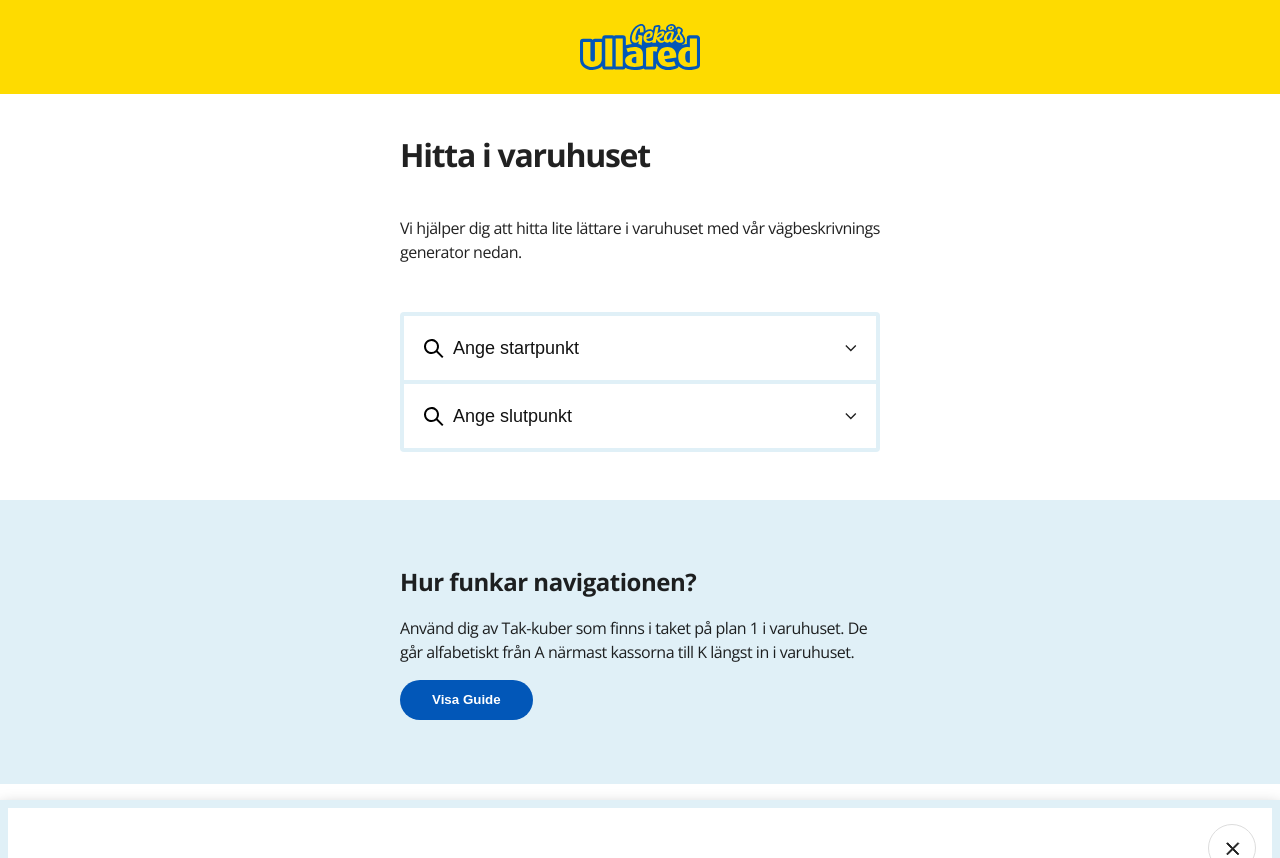
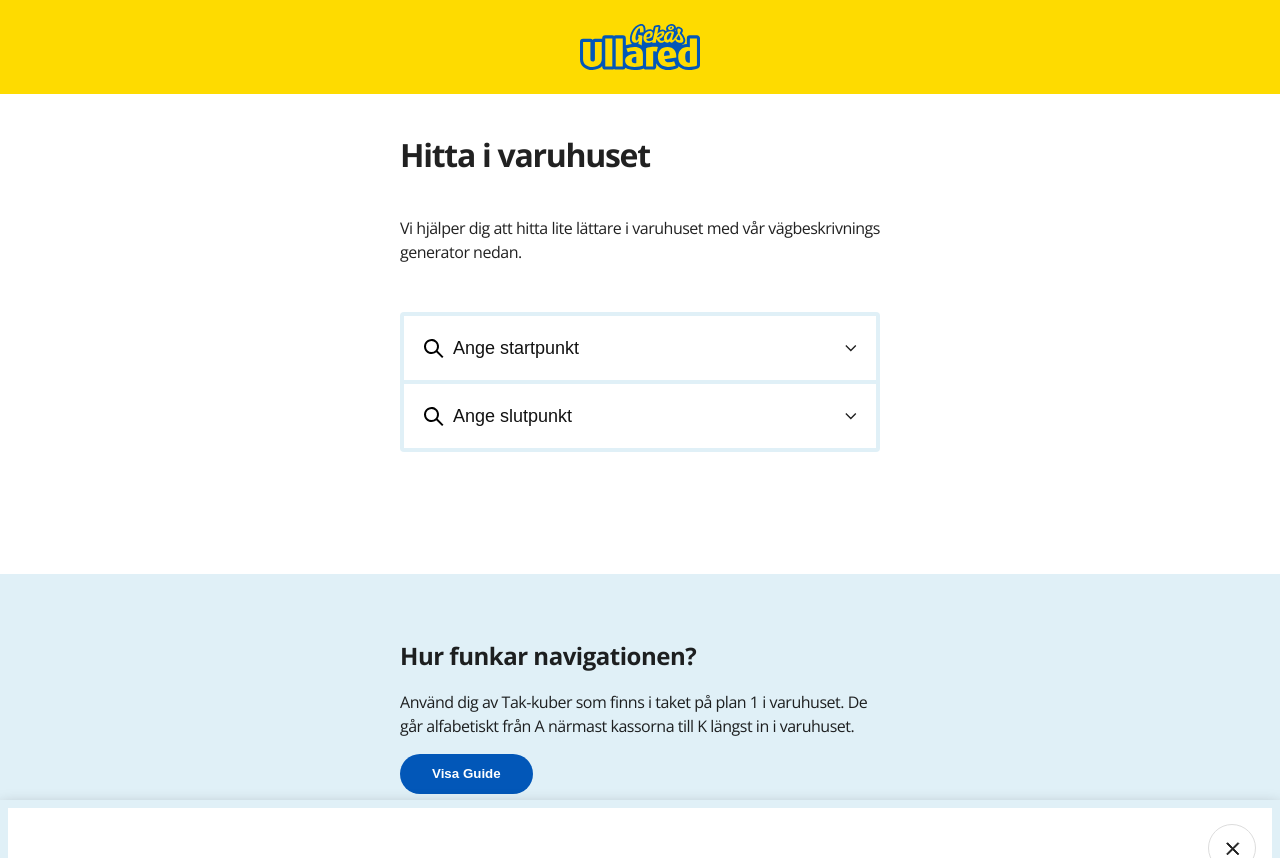
Before and after one commit to SebastianEkstrand/gekas-prototyp, a React (Vite) app: page / in a window 1280 px wide. Before the commit the page ends 800 px from the top, so only its background shows below. Built offline with nearby package versions, Linux system fonts and the light colour scheme.

Commit message:
minor change

```diff
--- a/src/components/Footer.tsx
+++ b/src/components/Footer.tsx
@@ -1,6 +1,7 @@
 import { useState } from "react";
 import closeSVG from "../assets/close.svg";
 import CubePNG from "../assets/cube.png";
+import GridPNG from "../assets/grid-example.png";
 
 export interface IFooterProps {}
 
@@ -29,9 +30,9 @@ export const Footer: React.FC<IFooterProps> = ({}) => {
           ordnade alfabetiskt från A närmast kassorna till K längst in i
           varuhuset.
         </p>
-        {/*<div className="image-wrapper">
+        <div className="image-wrapper">
           <img src={GridPNG} className="grid-png" />
-  </div>*/}
+        </div>
       </div>
     </>
   );
--- a/src/index.css
+++ b/src/index.css
@@ -66,6 +66,12 @@ main {
   display: flex;
   min-height: 45vh;
   flex-direction: column;
+}
+
+@media only screen and (min-width: 600px) {
+  main {
+    min-height: 60vh;
+  }
 }
 
 .outer-searchbox {
```
